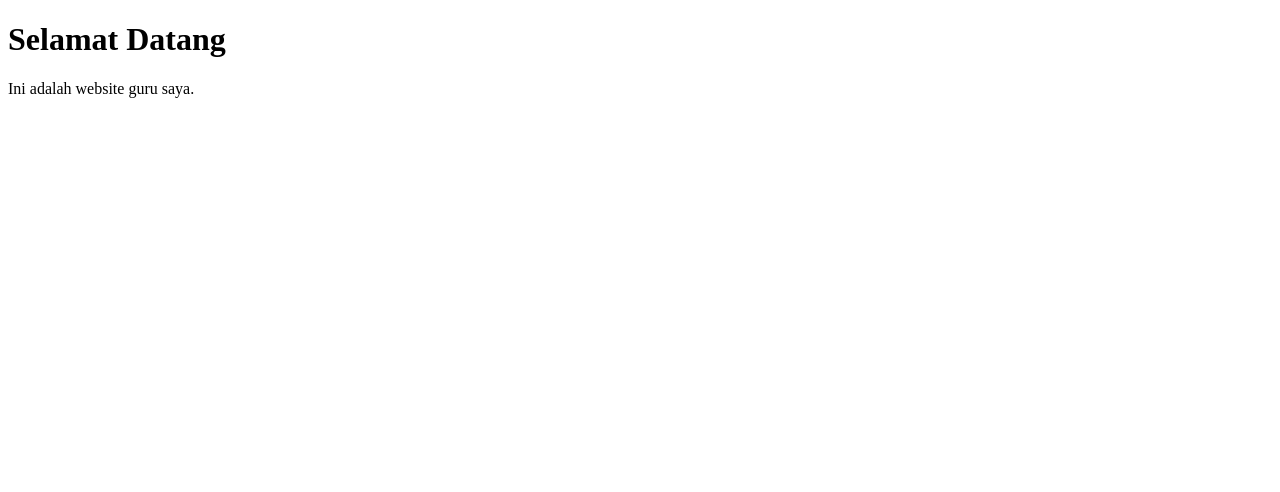
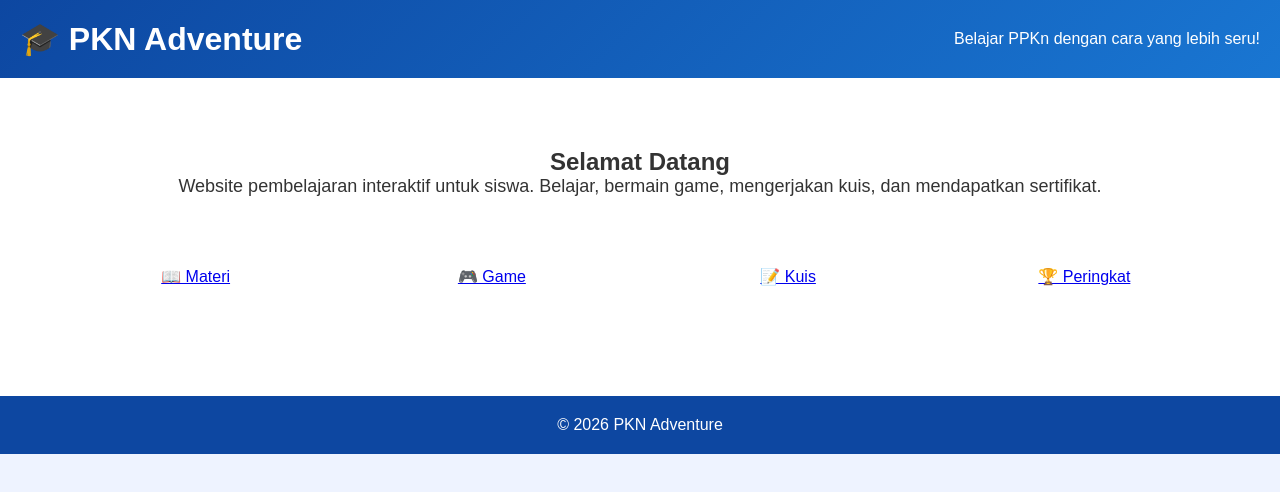
Before and after one commit to sekolahpintar/sekolahpintar, a plain HTML site: page index.html in a window 1280 px wide. Drawn offline with Linux system fonts and the light colour scheme.

Commit message:
Update index.html

```diff
--- a/index.html
+++ b/index.html
@@ -1,10 +1,49 @@
 <!DOCTYPE html>
-<html>
+<html lang="id">
 <head>
-<title>Website Guru</title>
+<meta charset="UTF-8">
+<meta name="viewport" content="width=device-width, initial-scale=1.0">
+<title>PKN Adventure</title>
+
+<link rel="stylesheet" href="css/style.css">
+
 </head>
+
 <body>
-<h1>Selamat Datang</h1>
-<p>Ini adalah website guru saya.</p>
+
+<header>
+    <h1>🎓 PKN Adventure</h1>
+    <p>Belajar PPKn dengan cara yang lebih seru!</p>
+</header>
+
+<section class="hero">
+
+<h2>Selamat Datang</h2>
+
+<p>
+Website pembelajaran interaktif untuk siswa.
+Belajar, bermain game, mengerjakan kuis, dan mendapatkan sertifikat.
+</p>
+
+<div class="menu">
+
+<a href="#">📖 Materi</a>
+
+<a href="#">🎮 Game</a>
+
+<a href="#">📝 Kuis</a>
+
+<a href="#">🏆 Peringkat</a>
+
+</div>
+
+</section>
+
+<footer>
+
+© 2026 PKN Adventure
+
+</footer>
+
 </body>
 </html>
```
